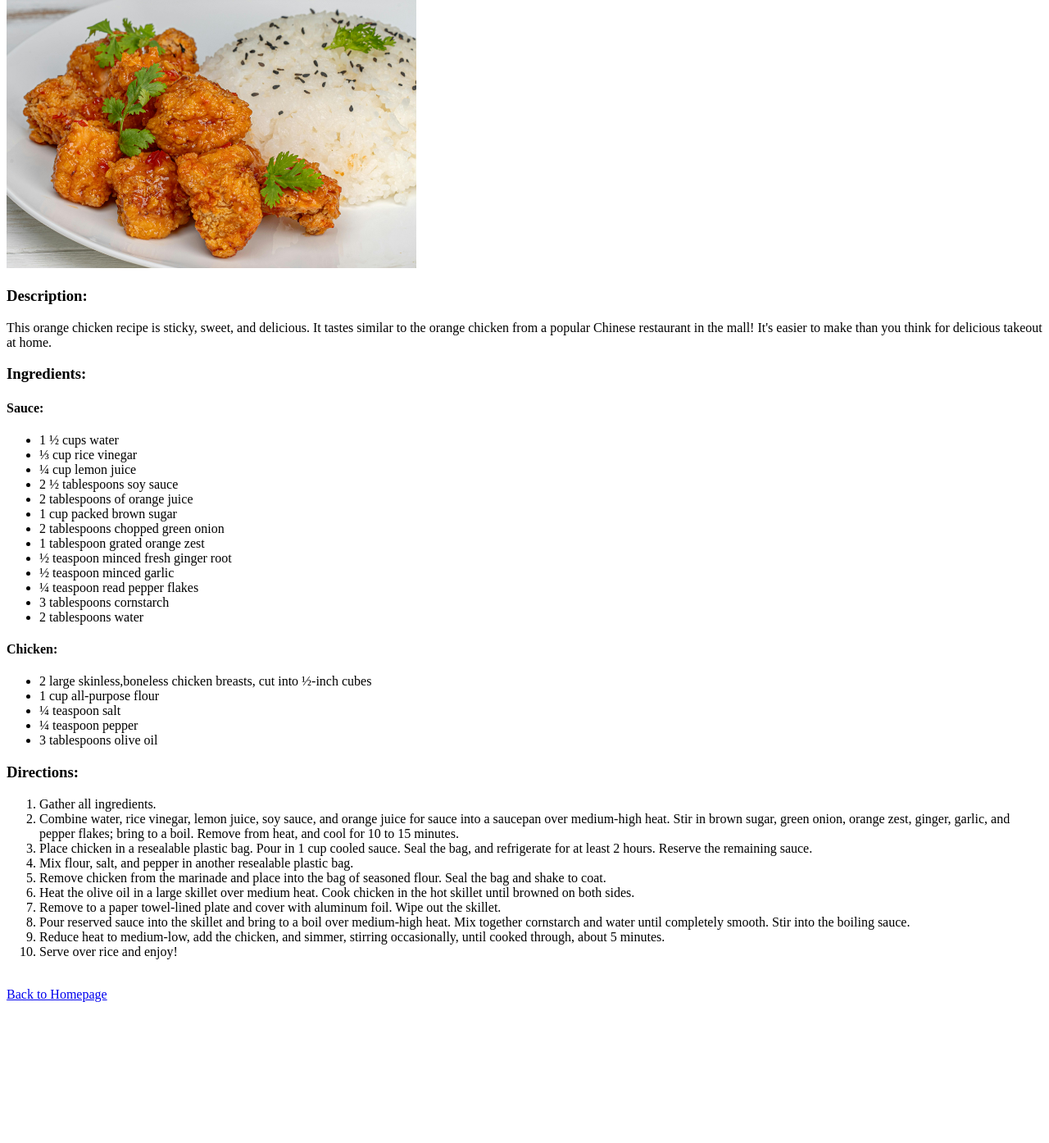
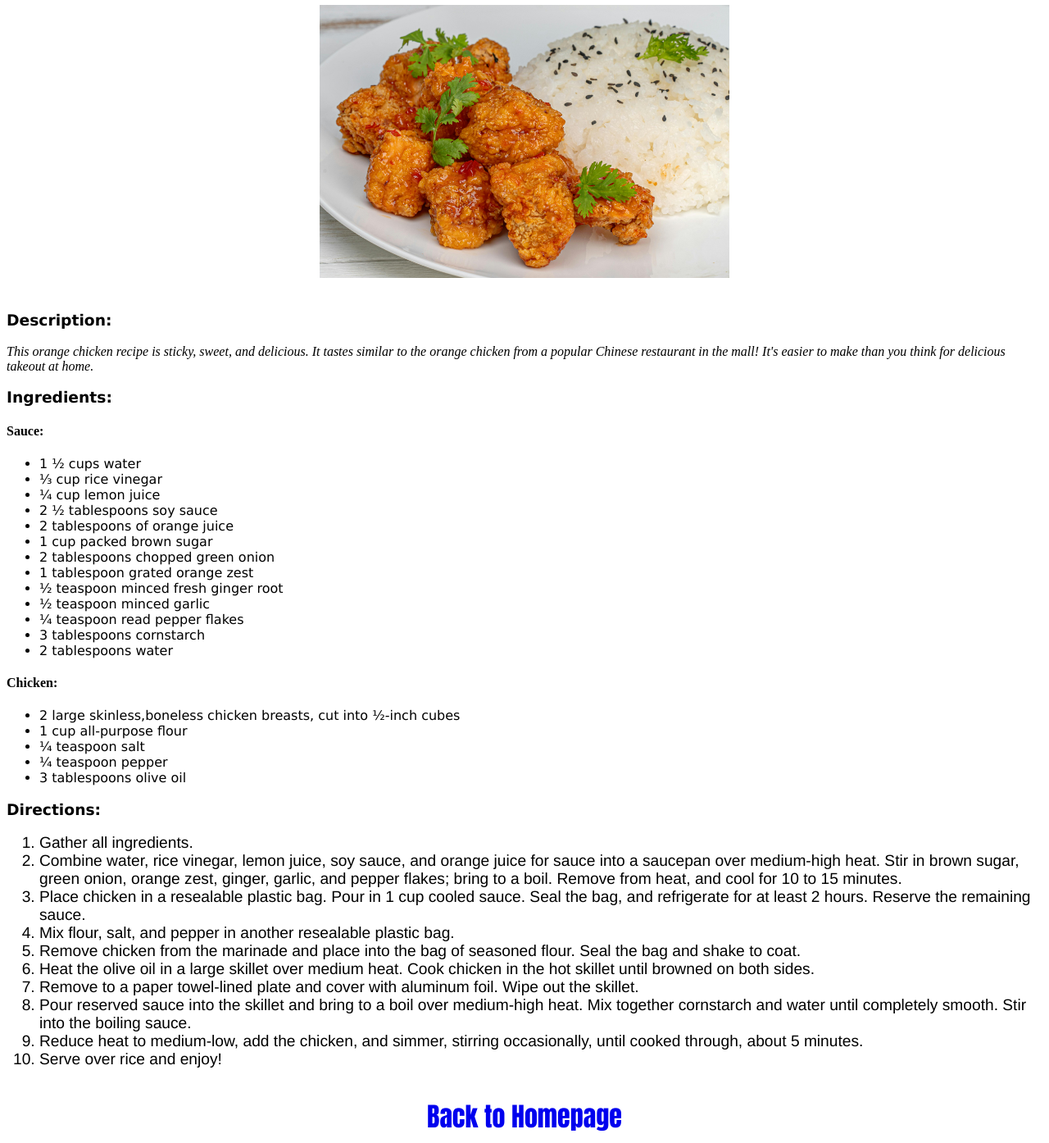
Before and after one commit to spmlx/odin-recipes, a plain HTML site: page recipes/orange-chicken.html in a window 1280 px wide. Shown: the part 86-1480 px from the top of the page at 82% size. Before the commit the page ends 1316 px from the top, so only its background shows below. Drawn offline with Linux system fonts and the light colour scheme.

Commit message:
Styled All Recipe Pages With One Stylesheet

```diff
--- a/recipes/orange-chicken.html
+++ b/recipes/orange-chicken.html
@@ -4,14 +4,22 @@
     <head>
         <meta charset="UTF-8">
         <title>Odin Recipe - Orange Chicken</title>
+        <link rel="stylesheet" href="recipe-style.css">
+
     </head>
+
+
+
     <body>
-        <h1>Orange Chicken</h1>
-        <img src="images/orange-chicken.jpg" alt="Orange Chicken photo by Denys Gromov" width="500"
+        <h1 id="orange-chicken" class="food-title">Orange Chicken</h1>
+
+        <div id="food-photo">
+        <img src="images/orange-chicken.jpg" alt="Orange Chicken photo by Denys Gromov" width="500">
+        </div>
     </br>
 
         <h3>Description: </h3>
-        <p>This orange chicken recipe is sticky, sweet, and delicious.
+        <p id="description">This orange chicken recipe is sticky, sweet, and delicious.
             It tastes similar to the orange chicken from a popular Chinese restaurant in the mall!
              It's easier to make than you think for delicious takeout at home.</p>
 
@@ -19,50 +27,50 @@
 
         <h4> Sauce: </h4>
         <ul>
-            <li>1 &frac12; cups water</li>
-            <li>&frac13; cup rice vinegar</li>
-            <li>&frac14; cup lemon juice</li>
-            <li>2 &frac12; tablespoons soy sauce</li>
-            <li>2 tablespoons of orange juice</li>
-            <li>1 cup packed brown sugar</li>
-            <li>2 tablespoons chopped green onion</li>
-            <li>1 tablespoon grated orange zest</li>
-            <li>&frac12; teaspoon minced fresh ginger root</li>
-            <li>&frac12; teaspoon minced garlic</li>
-            <li>&frac14; teaspoon read pepper flakes</li>
-            <li>3 tablespoons cornstarch</li>
-            <li>2 tablespoons water</li>
+            <li class="ingredients">1 &frac12; cups water</li>
+            <li class="ingredients">&frac13; cup rice vinegar</li>
+            <li class="ingredients">&frac14; cup lemon juice</li>
+            <li class="ingredients">2 &frac12; tablespoons soy sauce</li>
+            <li class="ingredients">2 tablespoons of orange juice</li>
+            <li class="ingredients">1 cup packed brown sugar</li>
+            <li class="ingredients">2 tablespoons chopped green onion</li>
+            <li class="ingredients">1 tablespoon grated orange zest</li>
+            <li class="ingredients">&frac12; teaspoon minced fresh ginger root</li>
+            <li class="ingredients">&frac12; teaspoon minced garlic</li>
+            <li class="ingredients">&frac14; teaspoon read pepper flakes</li>
+            <li class="ingredients">3 tablespoons cornstarch</li>
+            <li class="ingredients">2 tablespoons water</li>
         </ul>
 
         <h4>Chicken: </h4>
         <ul>
-            <li>2 large skinless,boneless chicken breasts, cut into &frac12;-inch cubes</li>
-            <li>1 cup all-purpose flour</li>
-            <li>&frac14; teaspoon salt</li>
-            <li>&frac14; teaspoon pepper</li>
-            <li>3 tablespoons olive oil</li>
+            <li class="ingredients">2 large skinless,boneless chicken breasts, cut into &frac12;-inch cubes</li>
+            <li class="ingredients">1 cup all-purpose flour</li>
+            <li class="ingredients">&frac14; teaspoon salt</li>
+            <li class="ingredients">&frac14; teaspoon pepper</li>
+            <li class="ingredients">3 tablespoons olive oil</li>
         </ul>
 
         <h3>Directions: </h3>
             <ol>
-                <li>Gather all ingredients.</li>
-                <li>Combine water, rice vinegar, lemon juice, soy sauce, and orange juice for sauce into a saucepan over medium-high heat.
+                <li class="directions">Gather all ingredients.</li>
+                <li class="directions">Combine water, rice vinegar, lemon juice, soy sauce, and orange juice for sauce into a saucepan over medium-high heat.
                     Stir in brown sugar, green onion, orange zest, ginger, garlic, and pepper flakes; bring to a boil.
                     Remove from heat, and cool for 10 to 15 minutes.</li>
-                <li>Place chicken in a resealable plastic bag. Pour in 1 cup cooled sauce.
+                <li class="directions">Place chicken in a resealable plastic bag. Pour in 1 cup cooled sauce.
                     Seal the bag, and refrigerate for at least 2 hours. Reserve the remaining sauce.</li>
-                <li>Mix flour, salt, and pepper in another resealable plastic bag.</li>
-                <li>Remove chicken from the marinade and place into the bag of seasoned flour. Seal the bag and shake to coat.</li>
-                <li>Heat the olive oil in a large skillet over medium heat. Cook chicken in the hot skillet until browned on both sides.</li>
-                <li>Remove to a paper towel-lined plate and cover with aluminum foil. Wipe out the skillet.</li>
-                <li>Pour reserved sauce into the skillet and bring to a boil over medium-high heat.
+                <li class="directions">Mix flour, salt, and pepper in another resealable plastic bag.</li>
+                <li class="directions">Remove chicken from the marinade and place into the bag of seasoned flour. Seal the bag and shake to coat.</li>
+                <li class="directions">Heat the olive oil in a large skillet over medium heat. Cook chicken in the hot skillet until browned on both sides.</li>
+                <li class="directions">Remove to a paper towel-lined plate and cover with aluminum foil. Wipe out the skillet.</li>
+                <li class="directions">Pour reserved sauce into the skillet and bring to a boil over medium-high heat.
                     Mix together cornstarch and water until completely smooth. Stir into the boiling sauce.</li>
-                <li>Reduce heat to medium-low, add the chicken, and simmer, stirring occasionally, until cooked through, about 5 minutes.</li>
-                <li>Serve over rice and enjoy!</li>
+                <li class="directions">Reduce heat to medium-low, add the chicken, and simmer, stirring occasionally, until cooked through, about 5 minutes.</li>
+                <li class="directions">Serve over rice and enjoy!</li>
             </ol>
 
     </br>
-    <a href="../index.html">Back to Homepage</a>
+     <a id="back-to-home" href="../index.html">Back to Homepage</a>
 
     </body>
 
--- /dev/null
+++ b/recipes/recipe-style.css
@@ -0,0 +1,59 @@
+.food-title{
+    font-family: Impact, Haettenschweiler, 'Arial Narrow Bold', sans-serif;
+    font-weight:bolder;
+    text-align:center;
+}
+
+#kimchi-title{
+    color: red;
+}
+#mac-title{
+    color:yellow;
+}
+#orange-chicken{
+    color:orange;
+}
+
+
+
+
+
+img{
+    text-align: center;
+}
+
+h3{
+    font-family: Verdana, Geneva, Tahoma, sans-serif;
+}
+
+.ingredients{
+    font-family: 'Lucida Sans', 'Lucida Sans Regular', 'Lucida Grande', 'Lucida Sans Unicode', Geneva, Verdana, sans-serif;
+    font-size: 1rem;
+}
+
+
+.directions{
+    font-family: 'Franklin Gothic Medium', 'Arial Narrow', Arial, sans-serif;
+    font-size: 1.2rem;
+}
+
+#food-photo{
+    text-align: center;
+}
+
+
+#description{
+    font-style: oblique;
+}
+
+#back-to-home{
+    text-decoration:none;
+    font-size:2rem;
+
+    font-family: Impact, Haettenschweiler, 'Arial Narrow Bold', sans-serif;
+    font-weight:bolder;
+    text-align:center;
+    display:block;
+
+
+}
```
Also changed, not shown: recipes/kimchi-jjigae.html (+21 -17 lines), recipes/mac-and-cheese.html (+26 -23 lines).
